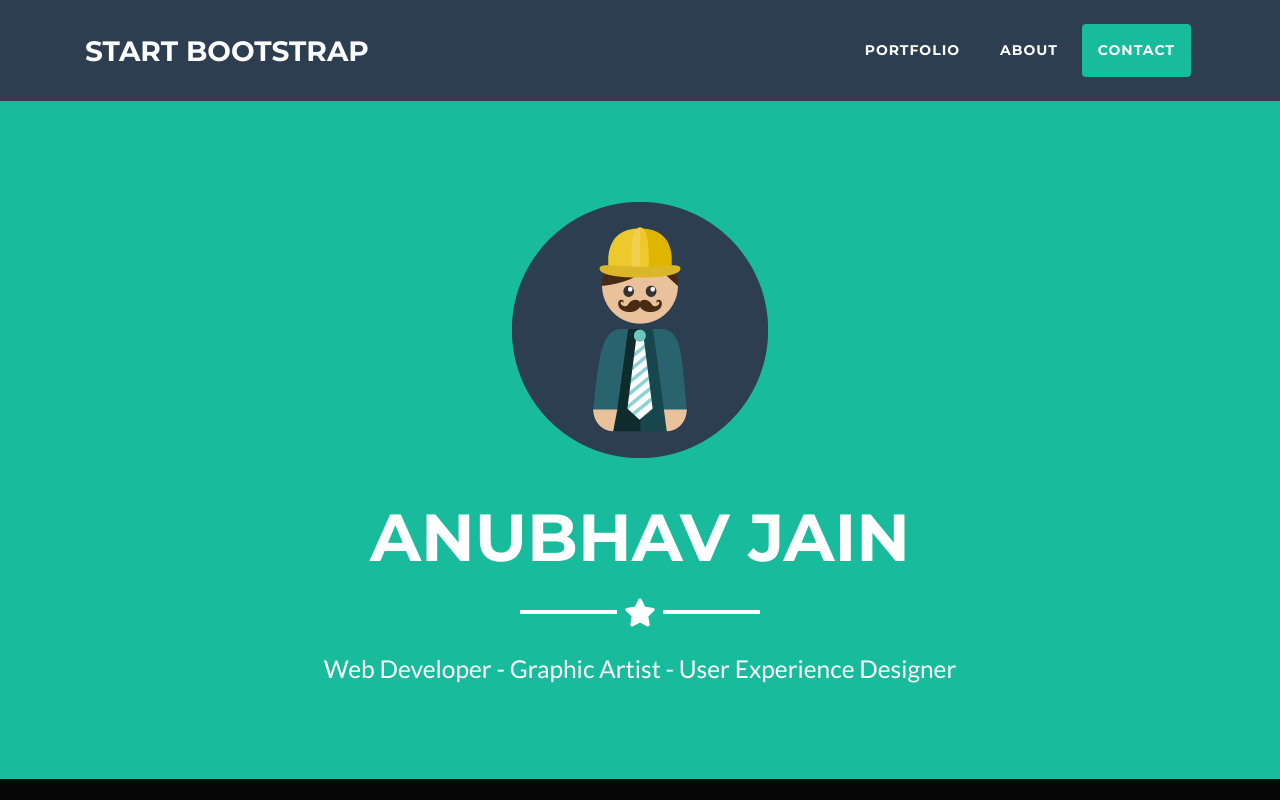
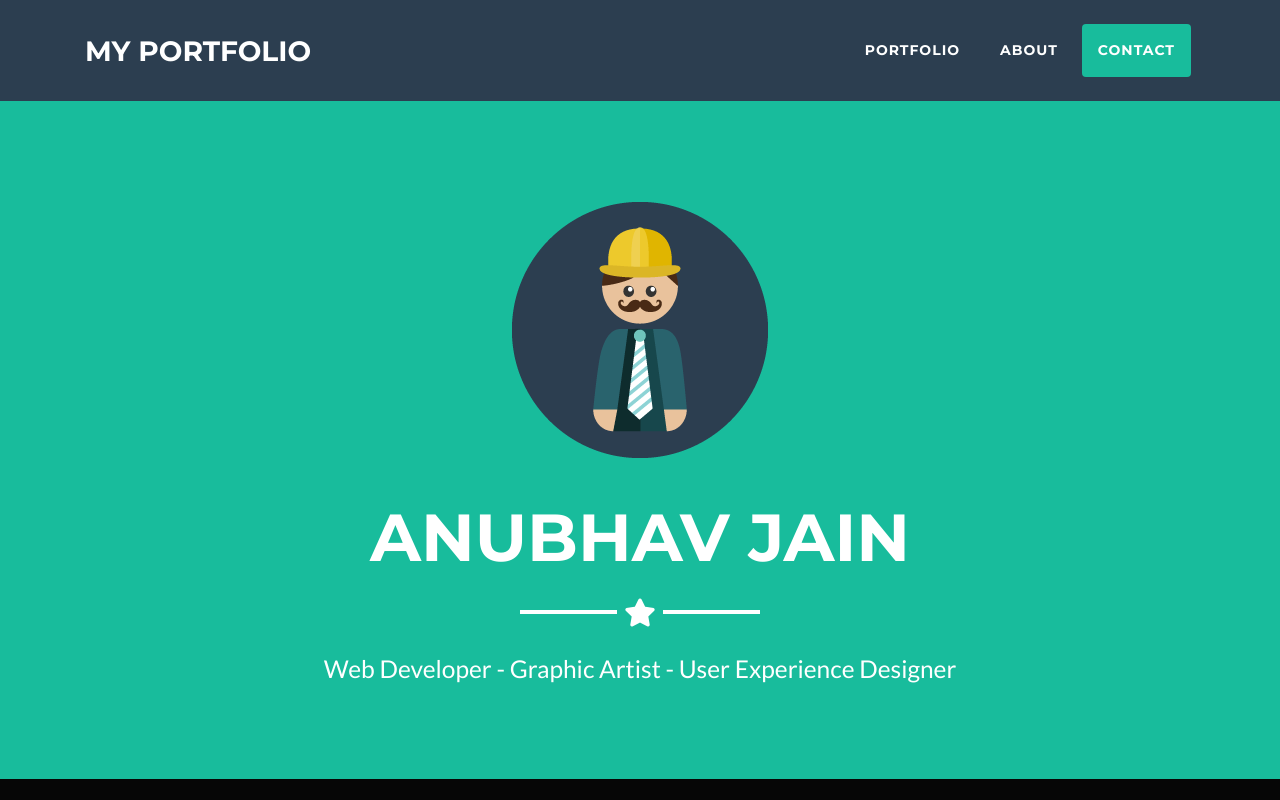
Before and after one commit to Anubhavsanu63/Anubhavsanu63.github.io, a website with bundled scripts: page index.html in a window 1280 px wide. Shown: the top 800 px of the page. Built offline with nearby package versions, Linux system fonts and the light colour scheme.

Commit message:
Update index.html

```diff
--- a/index.html
+++ b/index.html
@@ -8,7 +8,7 @@
     <meta name="description" content="">
     <meta name="author" content="">
 
-    <title>Freelancer - Start Bootstrap Theme</title>
+    <title>Anubhav Jain</title>
 
     <!-- Bootstrap core CSS -->
     <link href="https://bootswatch.com/4/cyborg/bootstrap.min.css" rel="stylesheet">
@@ -31,7 +31,7 @@
     <!-- Navigation -->
     <nav class="navbar navbar-expand-lg bg-secondary fixed-top text-uppercase" id="mainNav">
       <div class="container">
-        <a class="navbar-brand js-scroll-trigger" href="#page-top">Start Bootstrap</a>
+        <a class="navbar-brand js-scroll-trigger" href="#page-top">My PortFolio</a>
         <button class="navbar-toggler navbar-toggler-right text-uppercase bg-primary text-white rounded" type="button" data-toggle="collapse" data-target="#navbarResponsive" aria-controls="navbarResponsive" aria-expanded="false" aria-label="Toggle navigation">
           Menu
           <i class="fas fa-bars"></i>
```
